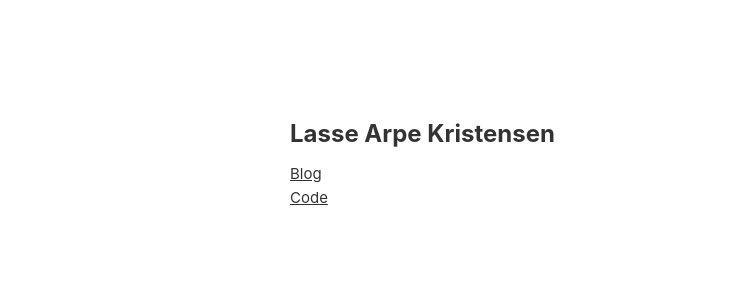
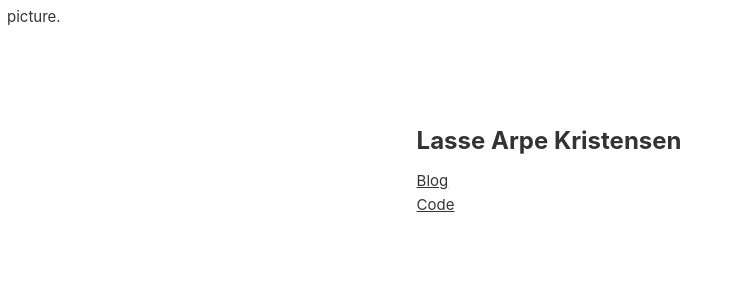
Before and after one commit to lassearpe/lassearpe.github.io_Backend, a Jekyll site: the page index.html, which Jekyll copies as it is, in a window 1280 px wide. Shown: the top 300 px of the page, without its empty margins (0-735 px from the left). Built offline with Jekyll 4.4.1, drawn with Linux system fonts in a browser that asks for light colours.

Commit message:
Testing frontpage.

```diff
--- a/index.html
+++ b/index.html
@@ -15,6 +15,12 @@
 
 <body>
 
+<div style="width: 20%; float:left">
+    picture.
+</div>
+
+<div style="width: 80%; float:right">
+
     <div id="landing">
         <h1>Lasse Arpe Kristensen</h1>
         <ul id="links">
@@ -26,6 +32,10 @@
            </li>
         </ul>
 
+</div>
+
+
+
 
 </body>
 
```
Lines whose indentation alone changed are shown as unchanged.
